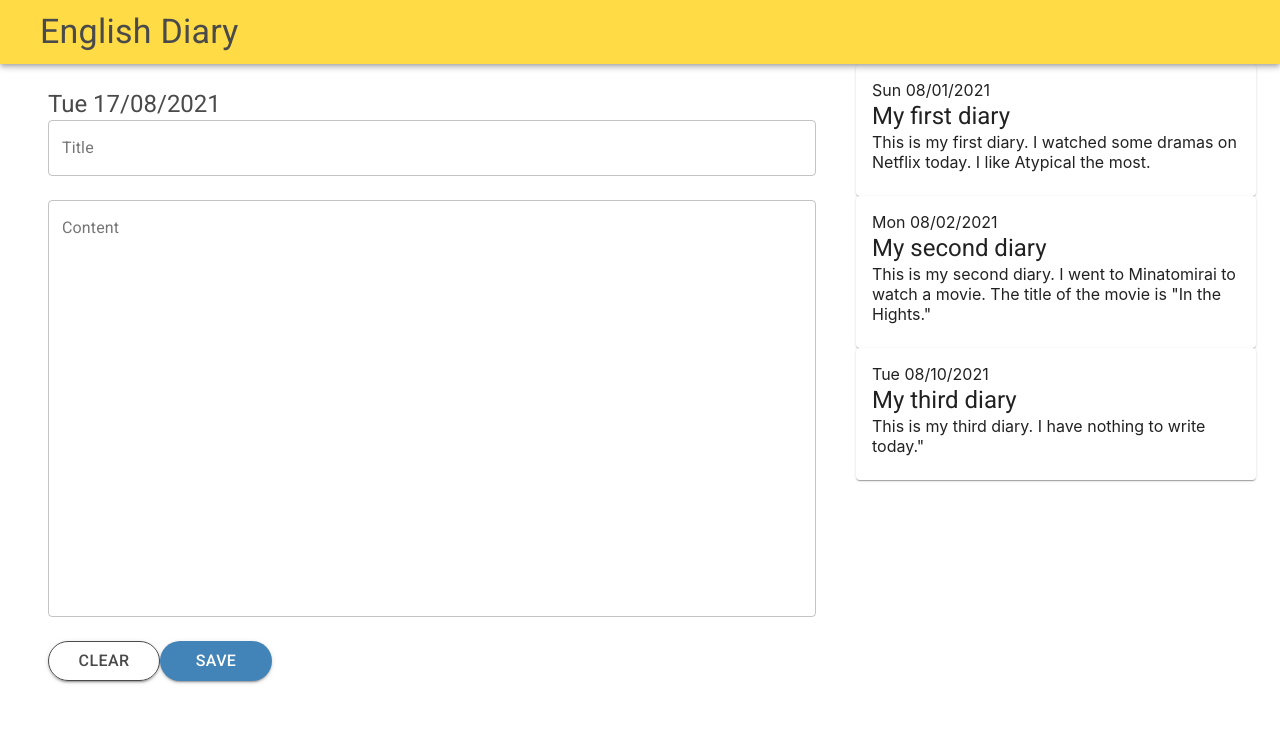
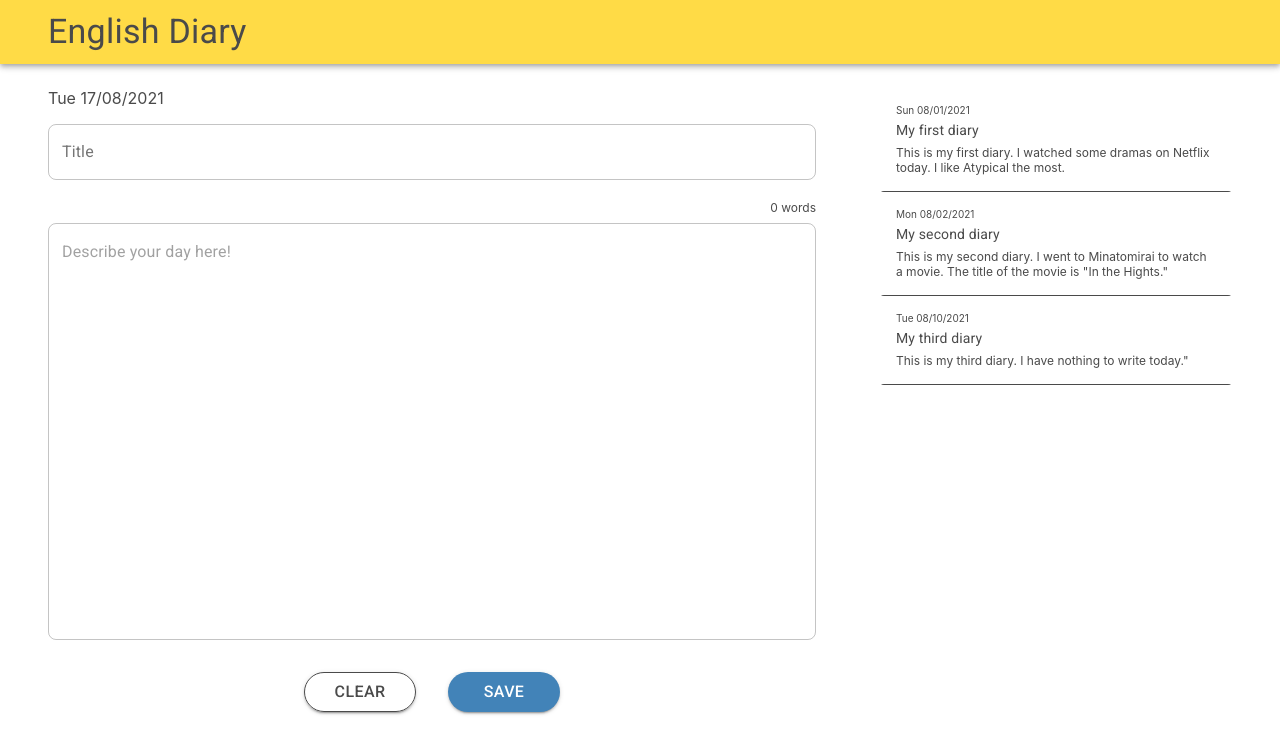
Before and after one commit to kyoko-nr/english-diary, a React (Create React App) app: page /top in a window 1280 px wide. Shown: the top 754 px of the page. Built offline with nearby package versions, Linux system fonts and the light colour scheme.

Commit message:
stylize editor, viewer and archive

```diff
--- a/src/components/Archive.tsx
+++ b/src/components/Archive.tsx
@@ -12,13 +12,13 @@ type ArchiveProps = {
 const Archive = (props: ArchiveProps): JSX.Element => {
   return (
     <CardActionArea component="a" href={`/view/${props.diary.id}`}>
-      <Card>
+      <Card className={'archive'}>
         <CardContent>
-          <div>{props.diary.date}</div>
-          <Typography variant="h5" component="h2">
+          <div className={'date'}>{props.diary.date}</div>
+          <Typography className={'title'} component="h2">
             {props.diary.title}
           </Typography>
-          <div>{props.diary.content}</div>
+          <div className={'diary-content'}>{props.diary.content}</div>
         </CardContent>
       </Card>
     </CardActionArea>
--- a/src/components/ArchiveList.tsx
+++ b/src/components/ArchiveList.tsx
@@ -8,11 +8,11 @@ type ArchiveListProps = {
 
 const ArchiveList = (props: ArchiveListProps): JSX.Element => {
   return (
-    <>
+    <div className={'content'}>
       {props.list.map((value) => {
         return <Archive diary={value} key={value.id} />
       })}
-    </>
+    </div>
   )
 }
 
--- a/src/components/Editor.tsx
+++ b/src/components/Editor.tsx
@@ -1,4 +1,4 @@
-import { ChangeEvent, useState, useEffect } from 'react'
+import { ChangeEvent, useState, useEffect, useDebugValue } from 'react'
 
 import { createStyles, makeStyles, Theme } from '@material-ui/core/styles'
 import Typography from '@material-ui/core/Typography'
@@ -13,32 +13,24 @@ type EditorProps = {
   diary?: Diary
 }
 
-const useStyles = makeStyles((theme: Theme) =>
-  createStyles({
-    content: {
-      padding: theme.spacing(3),
-      '& .MuiTextField-root': {
-        marginBottom: theme.spacing(3),
-      },
-    },
-  })
-)
-
 type InputFunction = (event: ChangeEvent<HTMLTextAreaElement | HTMLInputElement>) => void
 
 const Editor = (props: EditorProps): JSX.Element => {
-  const classes = useStyles()
-
   const [date, setDate] = useState('')
   const [title, setTitle] = useState('')
   const [content, setContent] = useState('')
+  const [counter, setCounter] = useState(0)
 
   const handleTitle: InputFunction = (event) => {
     setTitle(event.target.value)
   }
 
   const handleContent: InputFunction = (event) => {
+    const value = event.target.value
     setContent(event.target.value)
+    const splited = value.split(/[\s]/)
+    const count = splited.filter((w) => w !== '').length
+    setCounter(count)
   }
 
   const crearFields = () => {
@@ -59,9 +51,10 @@ const Editor = (props: EditorProps): JSX.Element => {
   }, [])
 
   return (
-    <div className={classes.content}>
-      <Typography variant="h5">{date}</Typography>
+    <div className={'content diary'}>
+      <div className={'date'}>{date}</div>
       <TextInput
+        className={'title'}
         fullWidth={true}
         label={'Title'}
         multiline={false}
@@ -70,15 +63,18 @@ const Editor = (props: EditorProps): JSX.Element => {
         type={'text'}
         onChange={handleTitle}
       />
+      <div className={'word-counter'}>{counter} words</div>
       <TextInput
+        className={'diary-content'}
         fullWidth={true}
-        label={'Content'}
         multiline={true}
         rows={20}
         value={content}
         type={'text'}
+        placeholder={'Describe your day here!'}
         onChange={handleContent}
       />
+      <div className={'button-wrapper'}>
         <Button className={'second'} onClick={() => crearFields()}>
           clear
         </Button>
@@ -92,6 +88,7 @@ const Editor = (props: EditorProps): JSX.Element => {
           save
         </Button>
       </div>
+    </div>
   )
 }
 
--- a/src/components/Header.tsx
+++ b/src/components/Header.tsx
@@ -1,4 +1,4 @@
-import { AppBar, Toolbar, Typography, Link } from '@material-ui/core'
+import { AppBar, Toolbar, Typography, Link, Container } from '@material-ui/core'
 
 type HeaderProps = {
   title: string
@@ -7,6 +7,7 @@ type HeaderProps = {
 const Header = (props: HeaderProps): JSX.Element => {
   return (
     <AppBar position="sticky">
+      <Container maxWidth="lg">
         <Toolbar>
           <Link color={'inherit'} underline={'none'} component={'a'} href={'/top'}>
             <Typography variant="h4" align="center">
@@ -14,6 +15,7 @@ const Header = (props: HeaderProps): JSX.Element => {
             </Typography>
           </Link>
         </Toolbar>
+      </Container>
     </AppBar>
   )
 }
--- a/src/components/TextInput.tsx
+++ b/src/components/TextInput.tsx
@@ -3,17 +3,20 @@ import { ChangeEvent } from 'react'
 
 type TextInputProps = {
   fullWidth: boolean
-  label: string
+  label?: string
   multiline: boolean
   rows: number
   value: string
   type: 'text'
+  className?: string
+  placeholder?: string
   onChange: (event: ChangeEvent<HTMLTextAreaElement | HTMLInputElement>) => void
 }
 
 const TextInput = (props: TextInputProps): JSX.Element => {
   return (
     <TextField
+      className={props.className}
       fullWidth={props.fullWidth}
       label={props.label}
       multiline={props.multiline}
@@ -21,6 +24,7 @@ const TextInput = (props: TextInputProps): JSX.Element => {
       value={props.value}
       type={props.type}
       onChange={props.onChange}
+      placeholder={props.placeholder}
       variant="outlined"
     />
   )
--- a/src/components/Viewer.tsx
+++ b/src/components/Viewer.tsx
@@ -1,6 +1,6 @@
+import { useState, useEffect } from 'react'
 import { Button } from '@material-ui/core'
 import Typography from '@material-ui/core/Typography'
-import { createStyles, makeStyles, Theme } from '@material-ui/core/styles'
 
 import { Diary } from 'Types/TypeList'
 
@@ -9,27 +9,22 @@ type ViewerProps = {
   onDelete: (id: string) => void
 }
 
-const useStyles = makeStyles((theme: Theme) =>
-  createStyles({
-    content: {
-      padding: theme.spacing(3),
-      '& .MuiTextField-root': {
-        marginBottom: theme.spacing(3),
-      },
-    },
-  })
-)
+const Viewer = (props: ViewerProps): JSX.Element => {
+  const [counter, setCounter] = useState(0)
 
-const Viewer = (props: ViewerProps): JSX.Element => {
-  const classes = useStyles()
+  useEffect(() => {
+    const splited = props.diary.content.split(/[\s]/)
+    const count = splited.filter((w) => w !== '').length
+    setCounter(count)
+  }, [])
 
   return (
-    <div className={classes.content}>
-      <Typography variant="h5">{props.diary.date}</Typography>
-      <Typography variant="h4" component="h2">
-        {props.diary.title}
-      </Typography>
-      <div>{props.diary.content}</div>
+    <div className={'content diary'}>
+      <div className={'date'}>{props.diary.date}</div>
+      <Typography className={'title title-label'}>{props.diary.title}</Typography>
+      <div className={'word-counter'}>{counter} words</div>
+      <div className={'diary-content'}>{props.diary.content}</div>
+      <div className={'button-wrapper'}>
         <Button className={'second'} onClick={() => props.onDelete(props.diary.id)}>
           delete
         </Button>
@@ -37,6 +32,7 @@ const Viewer = (props: ViewerProps): JSX.Element => {
           edit
         </Button>
       </div>
+    </div>
   )
 }
 
--- a/src/styles/App.scss
+++ b/src/styles/App.scss
@@ -1,8 +1,30 @@
 @import 'modules/variables';
 @import 'modules/button';
 @import 'modules/header';
+@import 'modules/diary';
+@import 'modules/archive';
+
+.font-xxs {
+  font-size: 10px;
+}
+.font-xs {
+  font-size: 12px;
+}
+.font-sm {
+  font-size: 14px;
+}
+.font-md {
+  font-size: 16px;
+}
+.font-lg {
+  font-size: 24px;
+}
 
 #root {
+  @extend .font-md;
   color: $cGrey;
-  font-size: 16px;
 }
+
+.content {
+  padding: 24px;
+}
--- /dev/null
+++ b/src/styles/modules/_archive.scss
@@ -0,0 +1,26 @@
+.MuiCard-root.archive {
+  color: $cGrey;
+
+  &.MuiPaper-elevation1 {
+    box-shadow: none;
+  }
+
+  & .MuiCardContent-root {
+    padding: 16px;
+    border-bottom: 1px solid $cGrey;
+  }
+
+  & .date {
+    @extend .font-xxs;
+    margin-bottom: 4px;
+  }
+
+  & .title {
+    @extend .font-sm;
+    margin-bottom: 4px;
+  }
+
+  & .diary-content {
+    @extend .font-xs;
+  }
+}
--- a/src/styles/modules/_button.scss
+++ b/src/styles/modules/_button.scss
@@ -33,6 +33,6 @@
   }
 
   & .MuiButton-label {
-    font-size: 16px;
+    @extend .font-md;
   }
 }
--- /dev/null
+++ b/src/styles/modules/_diary.scss
@@ -0,0 +1,37 @@
+.MuiOutlinedInput-root.MuiOutlinedInput-root {
+  border-radius: 8px;
+}
+
+.diary {
+  & .date {
+    @extend .font-md;
+    padding-bottom: 16px;
+  }
+
+  & .title {
+    padding-bottom: 20px;
+
+    &-label {
+      @extend .font-lg;
+    }
+  }
+
+  & .word-counter {
+    @extend .font-xs;
+    text-align: right;
+    padding-bottom: 8px;
+  }
+
+  & .diary-content {
+    padding-bottom: 32px;
+  }
+
+  & .button-wrapper {
+    display: flex;
+    justify-content: center;
+  }
+
+  & button {
+    margin: 0 16px 0 16px;
+  }
+}
--- a/src/styles/modules/_header.scss
+++ b/src/styles/modules/_header.scss
@@ -1,8 +1,4 @@
-.MuiToolbar-root {
+header.MuiAppBar-root {
   background-color: $cYellow;
   color: $cGrey;
-
-  &.MuiToolbar-gutters {
-    padding: 0 40px 0 40px;
-  }
 }
```
Lines whose indentation alone changed are shown as unchanged.
